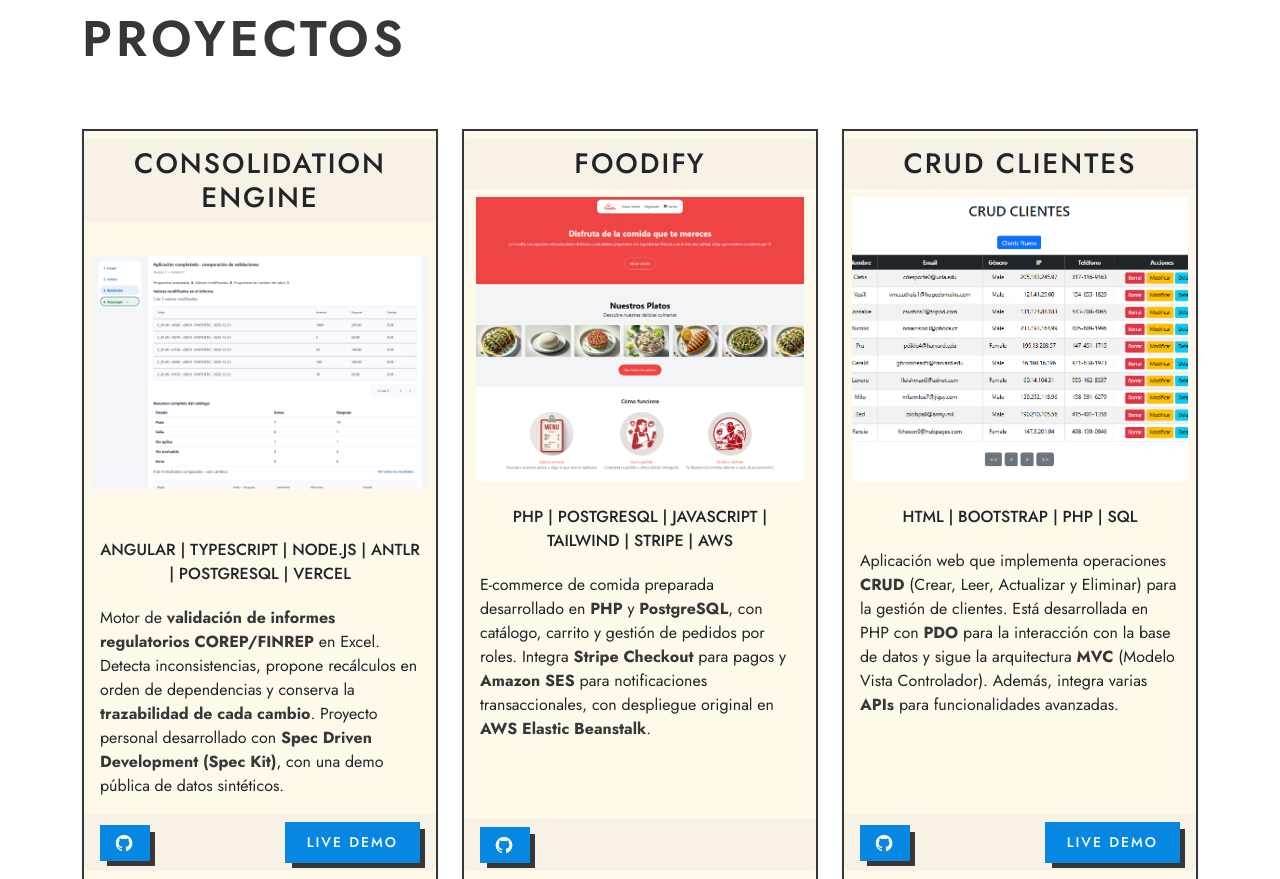
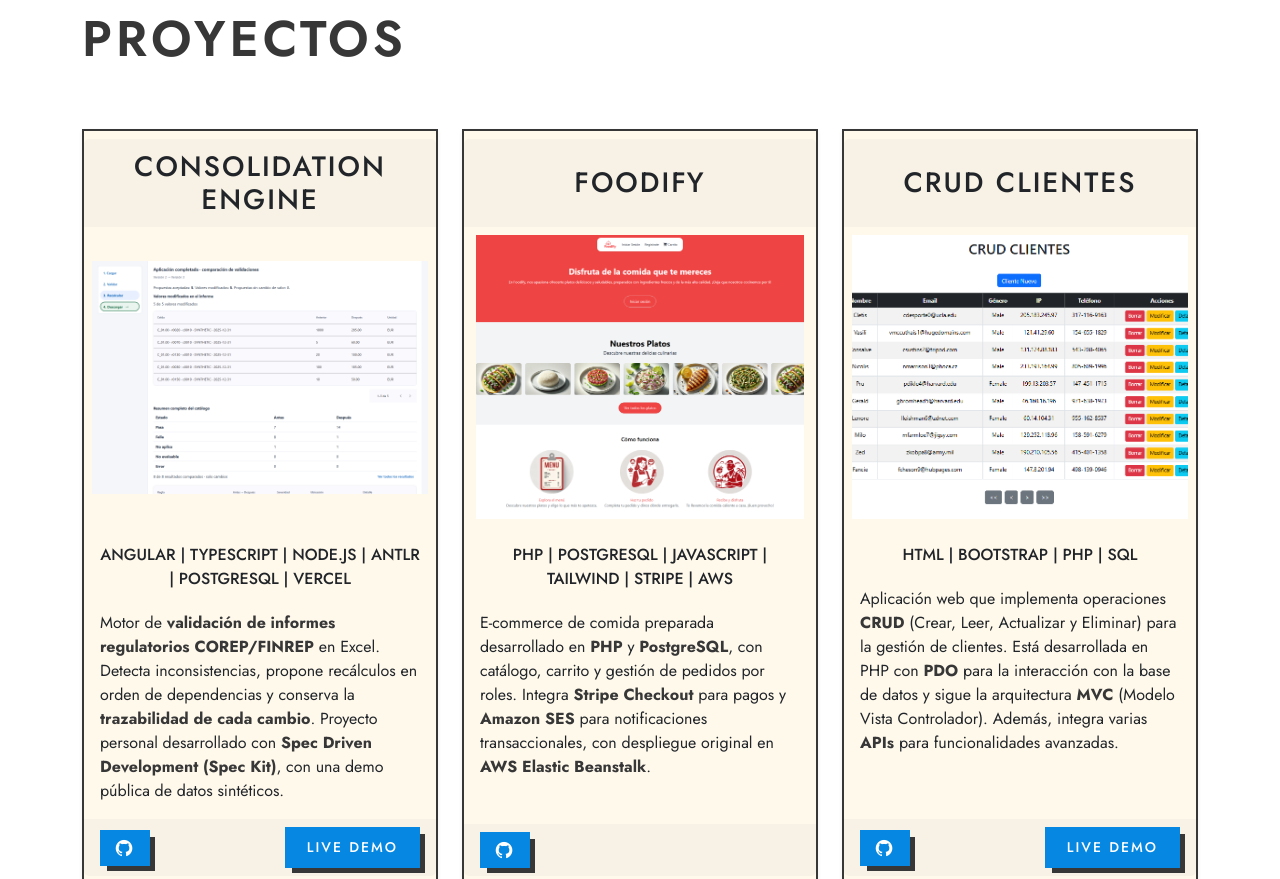
Before and after one commit to sesmerov/sesmerov.github.io, a plain HTML site: page index.html in a window 1280 px wide. Shown: the part 2700-3579 px from the top of the page. Drawn offline with nearby package versions, Linux system fonts and the light colour scheme.

Commit message:
feat: Add styling for project card headers in projects section

```diff
--- a/css/style.css
+++ b/css/style.css
@@ -598,6 +598,14 @@ main section[id] {
     font-size: 2rem;
 }
 
+#projects .project > .card-header {
+    display: flex;
+    align-items: center;
+    justify-content: center;
+    height: clamp(5rem, 4rem + 2vw, 5.5rem);
+    flex-shrink: 0;
+}
+
 #projects h3 {
     text-transform: uppercase;
     letter-spacing: 2px;
```
